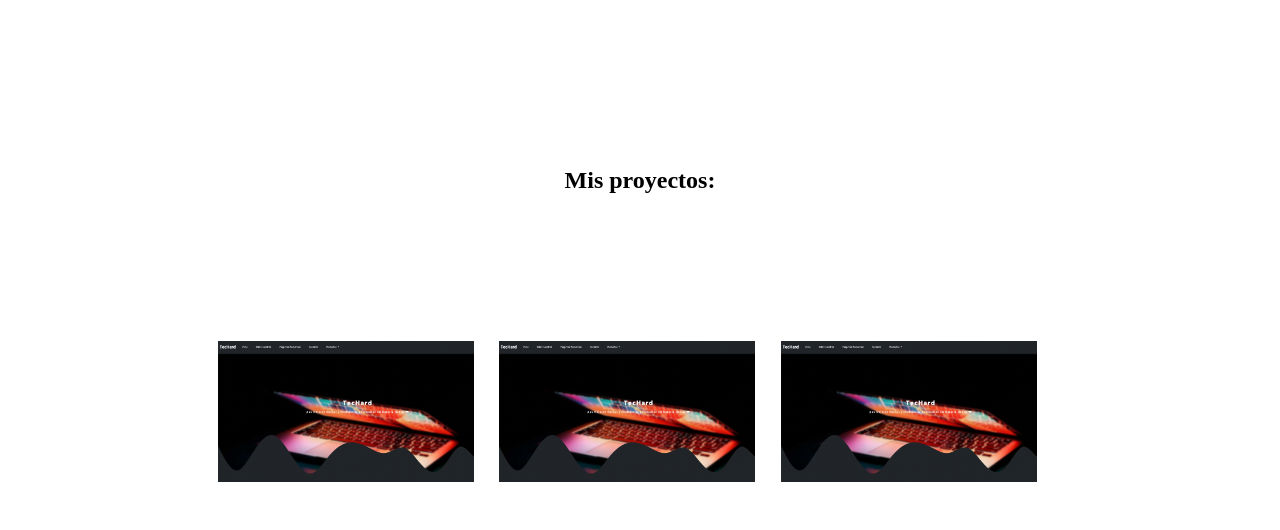
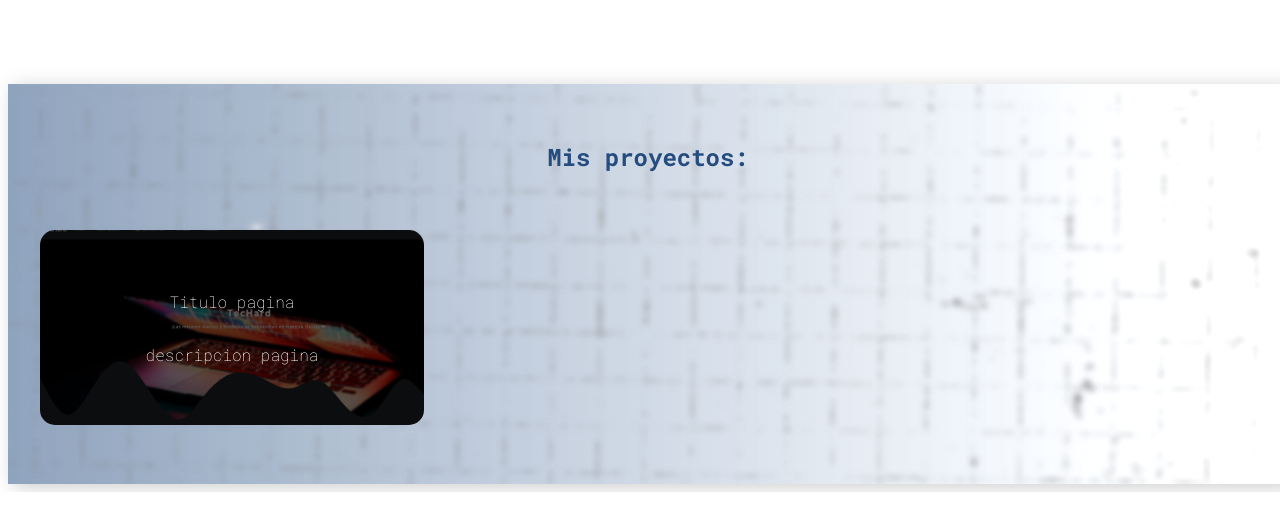
Before and after one commit to bautibadino/PortfolioBauti, a plain HTML site: page index.html in a window 1280 px wide. Shown: the part 1524-2054 px from the top of the page. After the commit the page ends 2016 px from the top, so only its background shows below. Drawn offline with Linux system fonts and the light colour scheme.

Commit message:
nueva seccion

```diff
--- a/css/style.css
+++ b/css/style.css
@@ -79,6 +79,10 @@ header nav div {
     /* rotate: -20deg; */
 }
 
+main {
+    width: 100vw;
+}
+
 .contenedor-seccion1 {
     width: 100vw;
     height: 100vh;
@@ -88,7 +92,7 @@ header nav div {
 }
 
 .contenedor-pequeno {
-    width: 30vw;
+    width: 30%;
     height: 100vh;
     background-color: #1f3f69;
     position: absolute;
@@ -103,6 +107,7 @@ header nav div {
 
 .contenedor-pequeno img {
     height: 100vh;
+    width: 100vw;
     object-fit: cover;
     filter: opacity(8%);
 }
@@ -287,23 +292,77 @@ header nav div {
 
 
 
-                            /* TARJETAS */
-.proyectos{
+/* TARJETAS */
+.seccion-proyectos {
+    font-family: 'Roboto Mono';
+    font-size: medium;
+    font-weight: lighter;
     display: flex;
     flex-direction: column;
-    justify-content: space-around;
+    width: 100vw;
+    justify-content: center;
     align-items: center;
-    height: 60vh;
-}
-.contenedor-cards{
-    display: flex;
-    flex-direction: row;
-}
-.proyecto{
-    width: 22vw;
-    height: 20vh;
+    box-shadow: 5px 3px 18px 0px rgba(0, 0, 0, 0.19); /* sombras */
+    -webkit-box-shadow: 5px 3px 18px 0px rgba(0, 0, 0, 0.203);/* sombras */
+    -moz-box-shadow: 5px 3px 18px 0px rgba(0, 0, 0, 0.154);/* sombras */
+    background: rgb(31, 63, 105);/* background */
+    background: linear-gradient(90deg, rgba(31, 63, 105, 0.51) 0%, rgba(251, 251, 251, 0.2572566526610644) 95%);/* background */
+    height: 50vh;
+    overflow: hidden;
+    color: #1f3f69;
+    filter: brightness(120%);
 }
 
-.proyecto a img{
-    width: 20vw
+.seccion-proyectos{
+    display: flex;
+    flex-direction: column;
+    align-items: center;
+    justify-content: space-evenly;
+
 }
+
+.seccion-proyectos .rejilla {
+    position: absolute;
+    z-index: -99;
+    width: 1400px;
+    height: 50vh;
+    object-fit: cover;
+    filter: blur(3px);
+}
+
+.proyectos{
+    display: grid;
+    grid-template-columns: 30% 2.5% 30% 2.5% 30%;
+    grid-template-rows: 90% 10%;
+    align-content: center;
+    justify-content: center;
+}
+
+.proyectos .proyecto{
+    display: flex;
+    border-radius: 15px;
+    height: 100%;
+    width: 100%;
+    align-items: center;
+    justify-content: center;
+    overflow: hidden;
+}
+
+.proyectos .proyecto img{
+    border-radius: 15px;
+    width: 100%;
+    /* height: 100%; */
+    object-fit: cover;
+    box-shadow: 0px 0px 18px 0px rgba(0,0,0,0.51);
+    -webkit-box-shadow: 0px 0px 18px 0px rgba(0,0,0,0.51);
+    -moz-box-shadow: 0px 0px 18px 0px rgba(0,0,0,0.51);
+    filter: brightness(30%);
+}
+.proyectos .proyecto .banner-texto{
+    color: white;
+    position: absolute;
+    display: flex;
+    flex-direction: column;
+    justify-content: center;
+    align-items: center;
+}
--- a/index.html
+++ b/index.html
@@ -12,15 +12,15 @@
       <nav>
         <div class="logo"><p>Portfolio</p></div>
         <div class="contenedor-links">
-          <a class="link" href="#">INICIO</a>
-          <a class="link" href="#">SOBRE MI</a>
-          <a class="link" href="#">PROYECTOS</a>
-          <a class="link" href="#">CONTACTO</a>
+          <a class="link" href="#inicio">INICIO</a>
+          <a class="link" href="#sobre-mi">SOBRE MI</a>
+          <a class="link" href="#proyectos">PROYECTOS</a>
+          <a class="link" href="#contacto">CONTACTO</a>
         </div>
       </nav>
     </header>
     <main>
-      <div class="contenedor-seccion1">
+      <div class="contenedor-seccion1" id="#inicio">
         <div class="contenedor-pequeno">
           <img src="img/—Pngtree—grille texture_3458725 (1).png" alt="" />
         </div>
@@ -32,7 +32,7 @@
           <div class="nombre"><h2></h2></div>
         </div>
       </div>
-      <section class="segunda-seccion">
+      <section class="segunda-seccion" id="sobre-mi">
         <div class="contenedor">
           <div class="contenedor-izquierda">
             <img
@@ -65,19 +65,25 @@
         </div>
       </section>
 
-      <section class="proyectos">
+      <section>
+        <div class="seccion-proyectos" id="proyectos">
+          <img
+          class="rejilla"
+          src="img/d4v03vd-78dc2a26-d847-462f-9cdb-21baefb89d01.png"
+          alt=""
+        />
         <h2>Mis proyectos:</h2>
-        <div class="contenedor-cards">
-          <div class="proyecto">
-            <a href="https://techard.netlify.app/"><img src="img/Captura de Pantalla 2022-10-03 a la(s) 21.12.08.png" alt="" srcset=""></a>
+          <div class="proyectos">
+
+            <div class="proyecto">
+              <a href="#"
+                ><img
+                  src="img/Captura de Pantalla 2022-10-03 a la(s) 21.12.08.png"
+                  alt=""
+              /></a>
+              <div class="banner-texto"><p>Titulo pagina</p> <p>descripcion pagina</p></div>
+            </div>
           </div>
-          <div class="proyecto">
-            <a href="https://techard.netlify.app/"><img src="img/Captura de Pantalla 2022-10-03 a la(s) 21.12.08.png" alt="" srcset=""></a>
-          </div>
-          <div class="proyecto">
-            <a href="https://techard.netlify.app/"><img src="img/Captura de Pantalla 2022-10-03 a la(s) 21.12.08.png" alt="" srcset=""></a>
-          </div>
-
         </div>
       </section>
     </main>
--- a/js/app.js
+++ b/js/app.js
@@ -1,6 +1,8 @@
 //SELECTOR
 const h2 = document.querySelector('.nombre h2')
 const parrafo = document.querySelector('.parrafo');
+
+
 
 const maquinaEscribir = (text = '', tiempo = 300, etiqueta = '' ) => {
     let arrayCaracteres = text.split('')
@@ -34,3 +36,15 @@ const maquinaEscribir2 = (text = '', tiempo = 300 , etiqueta='') =>{
 }
 
 maquinaEscribir2('BAUTISTA BADINO DAVICO',  150 , h2)
+
+// FIN REDACTAR NOMBRE LETRA POR LETRA
+// FIN REDACTAR NOMBRE LETRA POR LETRA
+// FIN REDACTAR NOMBRE LETRA POR LETRA
+
+const seccionesHeader = document.querySelector('.link')
+
+
+EventListeners()
+function EventListeners(){
+
+}
```
Also changed, not shown: img/d4v03vd-78dc2a26-d847-462f-9cdb-21baefb89d01.png (added).
